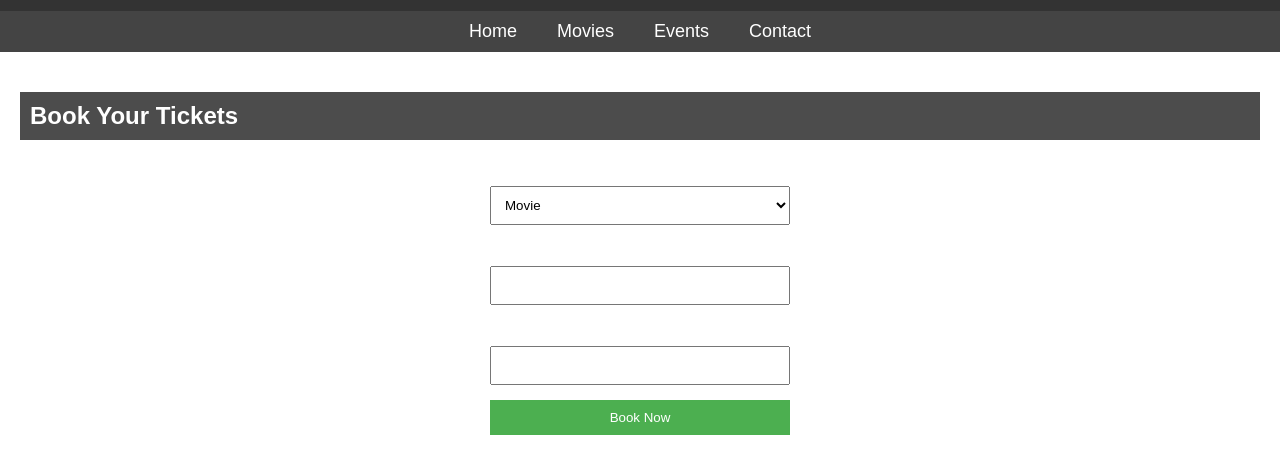
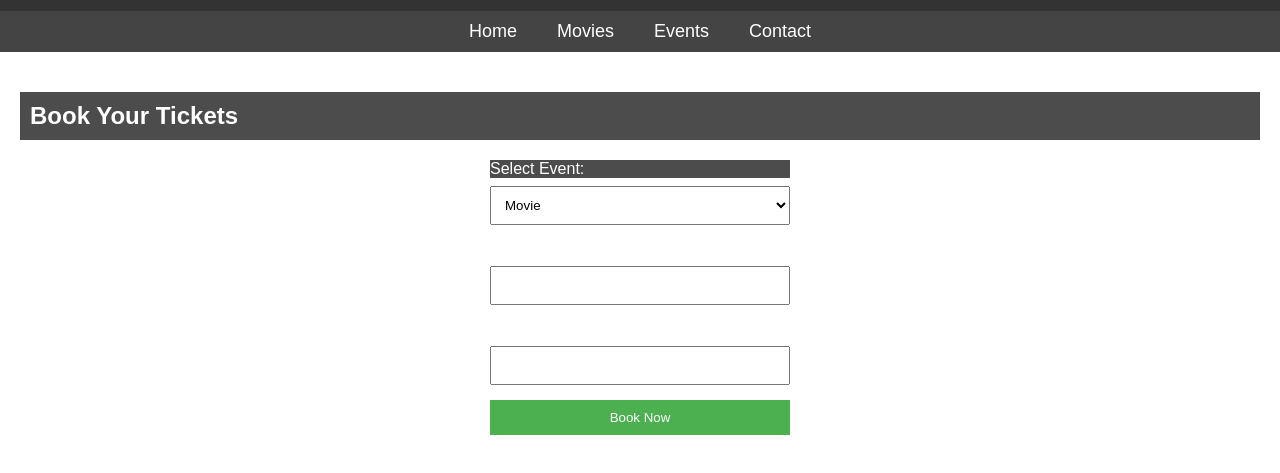
Before and after one commit to tulasisai/tulasisai.updated.github.io, a plain HTML site: page index.html in a window 1280 px wide. Shown: the part 89-562 px from the top of the page. Drawn offline with Linux system fonts and the light colour scheme.

Commit message:
Update index.html

```diff
--- a/index.html
+++ b/index.html
@@ -90,7 +90,7 @@
   <section>
     <h2>Book Your Tickets</h2>
     <form id="bookingForm">
-      <label for="event">
+      <label for="event" style="color: #fff; background-color: rgba(0, 0, 0, 0.7);">
         Select Event:
       </label>
       <select id="event" name="event">
```
